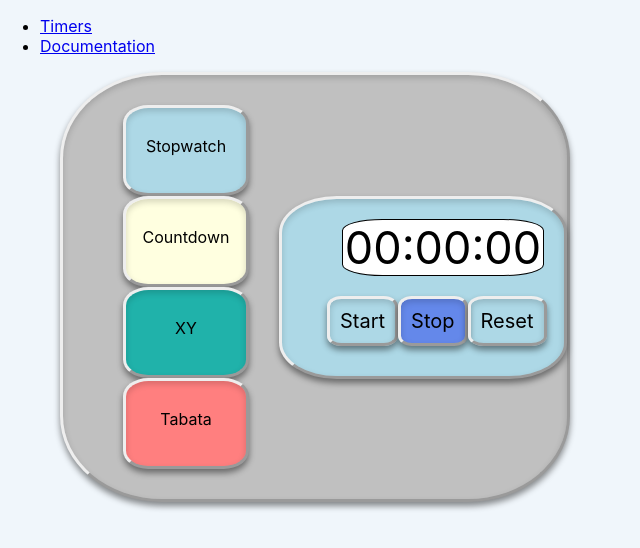
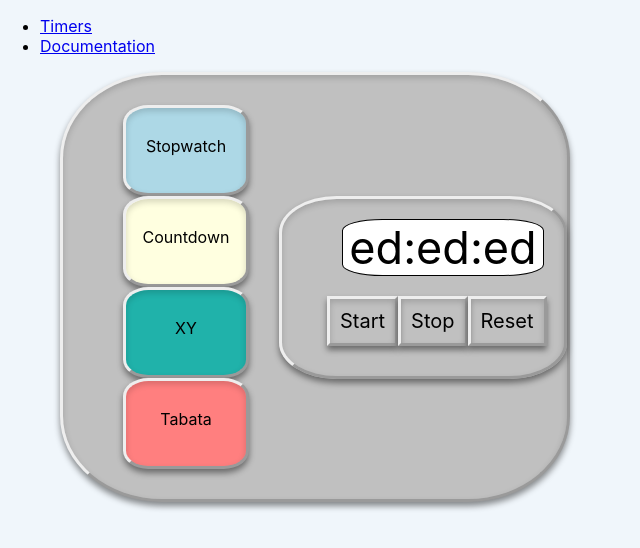
Before and after one commit to prof-tejera/assignment-2-scarvelh, a React (Create React App) app: page / in a window 1280 px wide. Shown: the top 548 px of the page, without its empty margins (0-640 px from the left). Built offline with nearby package versions, Linux system fonts and the light colour scheme.

Commit message:
Updated Problem for Brandon

```diff
--- a/package.json
+++ b/package.json
@@ -1,5 +1,5 @@
 {
-  "name": "assignment-1",
+  "name": "assignment-2",
   "version": "0.1.0",
   "private": true,
   "dependencies": {
--- a/src/components/generic/StopWatchButtons.js
+++ b/src/components/generic/StopWatchButtons.js
@@ -1,7 +1,8 @@
-import React from "react";
+import React, {useContext} from "react";
 import Button from "./Button";
 import styled from "styled-components";
 import PropTypes from "prop-types";
+import {StopContext} from "../../mycontext/MyContexts";
 
 
 const Container = styled.div`
@@ -23,9 +24,7 @@ const positionButtons = {
     justifyItems: "center"
 
 };
-
-class StopWatchButtons extends React.Component {
-  state = {
+const State = {
     // start cornflowerblue
     backgroundColor: "#6488ea",
     fontSize: "20px",
@@ -33,56 +32,51 @@ class StopWatchButtons extends React.Component {
     //border: ".1rem red solid",
     borderRadius: "20%",
     float: "top",
-    disabled:false,
+    disabled: false,
 };
 
-  handleStart = () => {
-    this.setState({disabled:true});
+const HandleStart = () => {
 
-    this.props.parentCallback("startButton");
+    //const {CallBackParent} = useContext(StopContext)
+
+
 
     console.log("Button Start have been clicked");
-    this.setState({ backgroundColor: "green" });
+
 
 };
-  handleStop = () => {
+const HandleStop = () => {
     console.log("Button Stop have been clicked");
-    this.props.parentCallback("stopButton");
-    this.setState({ backgroundColor: "red" });
+   // this.props.parentCallback("stopButton");
+    //this.setState({backgroundColor: "red"});
 };
-  handleReset = () => {
+const HandleReset = () => {
     console.log("Button Reset have been clicked");
-    this.props.parentCallback("resetButton");
-    this.setState({ backgroundColor: "#6488ea" });
+    //this.props.parentCallback("resetButton");
+    //this.setState({backgroundColor: "#6488ea"});
 };
 
+//class StopWatchButtons extends React.Component {
+const StopWatchButtons = () => {
+    const {CallBackParent} = useContext(StopContext)
+    return (
 
-  render() {
-
-    return (
         <Container>
             <div style={positionButtons}>
-          <Button text={"Start"} onClick={() => {
-
-            this.handleStart();
-          } } style={this.props.style} disabled={this.state.disabled}/>
-          <Button text="Stop" onClick={() => {
-            this.handleStop();
-          }} style={this.state} />
-          <Button text="Reset" onClick={() => {
-            this.handleReset();
-          }} style={this.props.style} />
+                <Button text={"Start"} onClick={() => CallBackParent("startButton")}
+                />
+                <Button text={"Stop"} onClick={() => {
+                    HandleStop();
+                }}/>
+                <Button text={"Reset"} onClick={() => {
+                    HandleReset();
+                }}/>
             </div>
         </Container>
 
+
     );
-  }
+
 }
 
-StopWatchButtons.propTypes = {
-  text: PropTypes.string,
-  style: PropTypes.object,
-  onClick: PropTypes.func,
-  props: PropTypes.object
-};
 export default StopWatchButtons;
--- a/src/components/generic/TimerDisplay.js
+++ b/src/components/generic/TimerDisplay.js
@@ -1,5 +1,6 @@
-import React from "react";
+import React, {useContext} from "react";
 import PropTypes from "prop-types";
+import {StopContext} from "../../mycontext/MyContexts";
 
 const timerFormat = {
     margin: "20px",
@@ -18,25 +19,30 @@ const timerFormat = {
 };
 
 
-export function StopWatchTimerDisplay(props) {
-  const { hrs, mins, secs } = props;
+export function StopWatchTimerDisplay() {
+    // const { hrs, mins, secs } = props;
+    const {hours, minutes, seconds,setSeconds} = useContext(StopContext);
+    //let hours = 0
+    //let minutes = 0;
+    //let seconds =0;
+    //const {count} = React.useContext(CountProvider)
+   // let hours = 0
+   // let minutes = 0;
+   // let seconds = 0;
     return (
+
         <div style={timerFormat}>
       <span className="hours">
-        {("0" + hrs).slice(-2)}:
+        {("0" + hours).slice(-2)}:
       </span>
             <span className="minutes">
-        {("0" + mins).slice(-2)}:
+        {("0" + minutes).slice(-2)}:
       </span>
             <span className="seconds">
-        {("0" + secs).slice(-2)}
+        {("0" + seconds).slice(-2)}
       </span>
         </div>
+
+
     );
 }
-StopWatchTimerDisplay.propTypes = {
-
-  style: PropTypes.object,
-  className: PropTypes.string,
-  props: PropTypes.object,
-};
--- a/src/components/timers/Stopwatch.js
+++ b/src/components/timers/Stopwatch.js
@@ -1,88 +1,39 @@
-import React from "react";
-import { StopWatchTimerDisplay } from "../generic/TimerDisplay";
+import {StopWatchTimerDisplay} from "../generic/TimerDisplay";
 import StopWatchButtons from "../generic/StopWatchButtons";
-import { Container, getIntervalTimer } from "../../utils/helpers";
+import {Container} from "../../utils/helpers";
 
+import {CountProvider} from "../../mycontext/MyContexts";
+import ReactDOM from "react-dom";
+//import ReactDOM from "react-dom";
 // align text in a grid
 const ButtonPosition = {
-  /* The size of the buttons passed */
-  fontSize: "20px",
-  borderRadius: "20%"
+    /* The size of the buttons passed */
+    fontSize: "20px",
+    borderRadius: "20%"
 
 };
+export const H = () => {
+};
 
-class Stopwatch extends React.Component {
-  constructor() {
-    super();
-    this.state = {
-      hours: 0,
-      minutes: 0,
-      seconds: 0
-    };
-    this.incrementer = null;
-  }
-
-
-  callbackFunction = (childData) => {
-
-    this.setState({ buttonPressed: childData });
-    console.log(childData.toString());
-    switch (childData.toString()) {
-      case "startButton":
-        this.stopWatchtimer = getIntervalTimer(this.countUp);
-        break;
-      case "stopButton":
-        clearInterval(this.stopWatchtimer);
-        break;
-      case "resetButton":
-        this.setState({
-          hours: 0,
-          minutes: 0,
-          seconds: 0
-        });
-        ;
-        clearInterval(this.stopWatchtimer);
-        break;
-      default:
-        break;
-    }
-
-  };
-  countUp = () => {
-    this.setState({ seconds: this.state.seconds + 1 });
-    const { hours, minutes, seconds } = this.state;
-    if (seconds === 59) {
-      this.setState({ minutes: this.state.minutes + 1 });
-      this.setState({ seconds: 0 });
-
-    }
-    if (minutes === 59) {
-      this.setState({ hours: this.state.minutes + 1 });
-      this.setState({ minutes: 0 });
-    }
-    //when the clock have reach "00:00:00" clear the interval timer
-    if (hours === 0 && minutes === 0 && seconds === 0) {
-      clearInterval(this.stopWatchtimer);
-    }
-
-  };
-
-
-  render() {
-    const { hours, minutes, seconds } = this.state;
+function App() {
 
     return (
 
-      <Container style={this.props.style}>
+        <CountProvider>
+            <Container>
+                <StopWatchTimerDisplay/>
+                <StopWatchButtons/>
+            </Container>
 
-        <StopWatchTimerDisplay style={ButtonPosition} hrs={hours} mins={minutes} secs={seconds} />
-        <div style={ButtonPosition}>
+        </CountProvider>
+    );
+};
 
-          <StopWatchButtons parentCallback={this.callbackFunction} style={ButtonPosition} />
-        </div>
-      </Container>
-    );
-  }
-}
+ReactDOM.render(
+    <App/>,
 
-export default Stopwatch;
+    document.getElementById('root')
+);
+
+
+export default App;
--- /dev/null
+++ b/src/mycontext/MyContexts.js
@@ -0,0 +1,110 @@
+import React, {useContext, useEffect, useRef, useState} from "react";
+
+//const [timerSeconds, setTimerSeconds] = useState(0);
+
+// from https://overreacted.io/making-setinterval-declarative-with-react-hooks/
+function useInterval(callback, delay) {
+    const savedCallback = useRef();
+
+    // Remember the latest function.
+    useEffect(() => {
+        savedCallback.current = callback;
+    }, [callback]);
+
+    // Set up the interval.
+    useEffect(() => {
+        function tick() {
+            savedCallback.current();
+        }
+
+        if (delay !== null) {
+            let id = setInterval(tick, delay);
+            return () => clearInterval(id);
+        }
+    }, [delay]);
+}
+
+const StartTimer = () => {
+    const [delay, setDelay] = useState(1000);
+    const [isRunning, setIsRunning] = useState(true);
+    const [seconds,setSeconds] = useContext(StopContext);
+    useInterval(() => {
+        // Your custom logic here
+        setSeconds(seconds + 1);
+        //CountUp();
+    }, isRunning ? delay : null);
+
+
+}
+
+export const CountUp = () => {
+
+    let {hours, minutes, seconds} = useContext(CountProvider);
+
+
+
+    if (seconds === 59) {
+        this.setState({minutes: this.state.minutes + 1});
+        this.setState({seconds: 0});
+
+    }
+    if (minutes === 59) {
+        this.setState({hours: this.state.minutes + 1});
+        this.setState({minutes: 0});
+    }
+    //when the clock have reach "00:00:00" clear the interval timer
+    if (hours === 0 && minutes === 0 && seconds === 0) {
+        clearInterval(this.stopWatchtimer);
+    }
+
+};
+
+export const CallBackParent = (childData) => {
+    //const [second, setSeconds] = useState(0);
+
+
+    console.log(childData.toString());
+    switch (childData.toString()) {
+        case "startButton":
+            console.log("");
+            StartTimer();
+            break;
+        case "stopButton":
+            // clearInterval(stopWatchtimer);
+            break;
+        case "resetButton":
+            this.setState({
+                hours: 0,
+                minutes: 0,
+                seconds: 0
+            });
+            ;
+            //clearInterval(stopWatchtimer);
+            break;
+        default:
+            break;
+    }
+
+};
+
+// Create Context
+export const StopContext = React.createContext({
+        hours: 0,
+        minutes: 0,
+        seconds: 0,
+        CallBackParent: () => {
+            console.log('Im CallBackParent provider :(');
+        },
+        setSeconds:() =>{}
+
+    }
+);
+
+// Create Context Provider
+export function CountProvider({children}) {
+    const [hours, minutes, seconds,setSeconds] = useState({hours:0,minutes:0,seconds:0,setSeconds:0});
+    return <StopContext.Provider value={{seconds, setSeconds,CallBackParent}}>{children}</StopContext.Provider>
+}
+
+
+export default CountProvider
```
Lines whose indentation alone changed are shown as unchanged.
